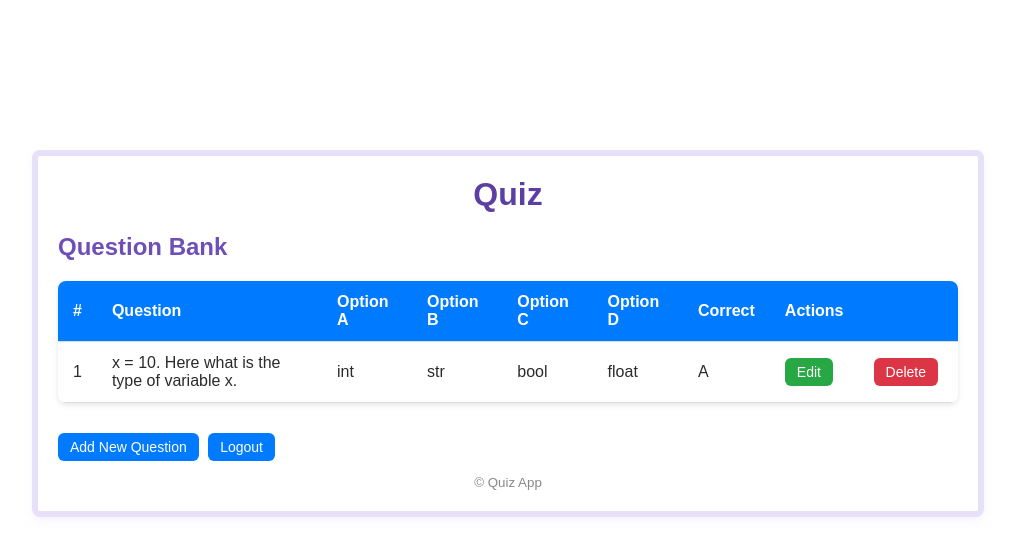
After one commit to Navizen-08/Mygit-01, a Django app: page /quiz/viewquest/ in a window 1280 px wide. The commit adds this page. Shown: the top 556 px of the page, without its empty margins (132-1147 px from the left). Run offline with Django 4.2, Linux system fonts and the light colour scheme; a user stored in the database is signed in; data comes from the database, SQL or seed files in the repository; both versions use the stored data as it was after the commit.

Commit message:
version-1

```diff
--- a/quizapp/urls.py
+++ b/quizapp/urls.py
@@ -7,7 +7,13 @@ urlpatterns = [
     path('register/', views.player_register, name='player_register'),
     path('player-login/', views.player_login, name='player_login'),
     path('admin-login/', views.admin_login, name='admin_login'),
+    path('admin-home/', views.admin_home, name='admin-home'),
     path('common/', views.player_common, name='player_common'),
     path('quiz/', views.quiz_page, name='quiz_page'),
     path('logout/', views.user_logout, name='logout'),
+    path('addquest/', views.addQuest, name='add_question'),
+    path('editquest/<int:pk>', views.edit_question, name='edit_question'),
+    path('deletequest/<int:pk>', views.delete_question, name='delete_question'),
+    path('viewquest/', views.questions_list, name='questions_list'),
+
 ]
--- a/quizapp/views.py
+++ b/quizapp/views.py
@@ -1,8 +1,9 @@
-from django.shortcuts import render, redirect
+from django.shortcuts import render, redirect, get_object_or_404
+from django.urls import reverse_lazy
 from django.contrib import messages
 from django.contrib.auth import authenticate, login, logout
 from django.contrib.auth.decorators import login_required
-from .forms import PlayerRegistrationForm
+from .forms import PlayerRegistrationForm, QuestionForm
 from django.contrib.auth.forms import AuthenticationForm
 from .models import Question
 
@@ -42,30 +43,97 @@ def admin_login(request):
             user = form.get_user()
             if user.is_staff or hasattr(user, 'admin_profile'):
                 login(request, user)
-                return redirect('admin:index')  # redirect to Django admin or custom admin area
+                return redirect('quizapp:admin-home')  # redirect to Django admin or custom admin area
             else:
                 messages.error(request, "Not an admin account")
     else:
         form = AuthenticationForm()
     return render(request, 'quizapp/admin_login.html', {'form': form})
 
-@login_required
+@login_required(login_url= reverse_lazy('quizapp:admin-login'))
+def admin_home(request):
+    return render(request, 'quizapp/admin_home.html')
+
+@login_required(login_url= reverse_lazy('quizapp:admin-login'))
+def addQuest(request):
+    if not (request.user.is_staff or hasattr(request.user, 'admin_profile')):
+        messages.error(request, "Only admins can add questions.")
+        return redirect('quizapp:homepage')
+    if request.method == "POST":
+        form = QuestionForm(request.POST)
+        if form.is_valid():
+            form.save()
+            return redirect('quizapp:questions_list')  # redirect after saving
+    else:
+        form = QuestionForm()
+    return render(request, 'quizapp/add_question.html', {'form': form})
+
+@login_required(login_url= reverse_lazy('quizapp:admin-login'))
+def questions_list(request):
+    questions = Question.objects.all().order_by('id')  # order by id, or you can use '-id' for latest first
+    return render(request, 'quizapp/questions_list.html', {'questions': questions})
+
+@login_required(login_url= reverse_lazy('quizapp:admin-login'))
+def edit_question(request, pk):
+    if not (request.user.is_staff or hasattr(request.user, 'admin_profile')):
+        messages.error(request, "Only admins can modify questions.")
+        return redirect('quizapp:homepage')
+    question = get_object_or_404(Question, pk=pk)
+    if request.method == 'POST':
+        form = QuestionForm(request.POST, instance=question)
+        if form.is_valid():
+            form.save()
+            messages.success(request, 'Question updated successfully!')
+            return redirect('quizapp:questions_list')
+    else:
+        form = QuestionForm(instance=question)
+    return render(request, 'quizapp/add_question.html', {'form': form})
+
+@login_required(login_url= reverse_lazy('quizapp:admin-login'))
+def delete_question(request, pk):
+    if not (request.user.is_staff or hasattr(request.user, 'admin_profile')):
+        messages.error(request, "Only admins can delete questions.")
+        return redirect('quizapp:homepage')
+    question = get_object_or_404(Question, pk=pk)
+    if request.method == 'POST':
+        question.delete()
+        messages.success(request, 'Question deleted successfully!')
+        return redirect('quizapp:questions_list')
+    return render(request, 'quizapp/delete_confirmation.html', {'object': question})
+
+@login_required(login_url= reverse_lazy('quizapp:player-login'))
 def player_common(request):
     # simple common page for players - links to quiz or logout
     return render(request, 'quizapp/player_common.html')
 
-@login_required
+@login_required(login_url= reverse_lazy('quizapp:player-login'))
 def quiz_page(request):
     # very simple quiz page that lists questions
-    questions = Question.objects.all()[:5]
+    questions = Question.objects.all()[:5]  # First 5 questions
+    total_questions = len(questions)
+
     if request.method == 'POST':
-        # Basic scoring demonstration (no persistence)
         score = 0
+        attempted = 0
+
         for q in questions:
             ans = request.POST.get(f'question_{q.id}')
-            if ans == q.correct:
-                score += 1
-        return render(request, 'quizapp/quiz_result.html', {'score': score, 'total': len(questions)})
+            if ans:
+                attempted += 1
+                if ans == q.correct:
+                    score += 1
+
+        not_attempted = total_questions - attempted
+        percentage = round((score / total_questions) * 100, 2) if total_questions > 0 else 0
+
+        return render(request, 'quizapp/quiz_result.html', {
+            'score': score,
+            'total': total_questions,
+            'attempted': attempted,
+            'not_attempted': not_attempted,
+            'percentage': percentage,
+        })
+
     return render(request, 'quizapp/quiz_page.html', {'questions': questions})
 
 def user_logout(request):
--- a/static/css/styles.css
+++ b/static/css/styles.css
@@ -55,3 +55,197 @@ footer { text-align:center; color:#888; margin-top:12px; }
   text-decoration: none;
   margin-bottom: 20px;
 }
+
+/* add_question.html */
+
+/* General form styling */
+form {
+  background: #fff;
+  padding: 20px;
+  border-radius: 8px;
+  box-shadow: 0 2px 6px rgba(0,0,0,0.1);
+  max-width: 600px;
+  margin: 20px auto;
+}
+
+/* Form groups */
+.form-group {
+  margin-bottom: 15px;
+  display: flex;
+  flex-direction: column;
+}
+
+/* Labels */
+.form-group label {
+  font-weight: bold;
+  margin-bottom: 6px;
+  color: #333;
+}
+
+/* Inputs, selects, textareas */
+.form-group input,
+.form-group select,
+.form-group textarea {
+  padding: 10px;
+  border: 1px solid #ccc;
+  border-radius: 6px;
+  font-size: 14px;
+  transition: border 0.3s;
+}
+
+.form-group input:focus,
+.form-group select:focus,
+.form-group textarea:focus {
+  border-color: #007bff;
+  outline: none;
+}
+
+/* Error messages */
+.error {
+  color: #d9534f;
+  font-size: 13px;
+  margin-top: 4px;
+}
+
+/* Buttons */
+button[type="submit"] {
+  background-color: #007bff;
+  color: #fff;
+  padding: 10px 18px;
+  border: none;
+  border-radius: 6px;
+  cursor: pointer;
+  font-size: 15px;
+  margin-top: 10px;
+}
+
+button[type="submit"]:hover {
+  background-color: #0056b3;
+}
+
+a.btn-cancel {
+  display: inline-block;
+  margin-left: 10px;
+  padding: 10px 18px;
+  border-radius: 6px;
+  background: #6c757d;
+  color: #fff;
+  text-decoration: none;
+  font-size: 15px;
+}
+
+a.btn-cancel:hover {
+  background: #5a6268;
+}
+/* question_list.html */
+
+/* Table styling for question list */
+.questions-table {
+  width: 100%;
+  border-collapse: collapse;
+  margin: 20px 0;
+  background: #fff;
+  box-shadow: 0 2px 6px rgba(0,0,0,0.1);
+  border-radius: 8px;
+  overflow: hidden;
+}
+
+.questions-table th, .questions-table td {
+  padding: 12px 15px;
+  text-align: left;
+  border-bottom: 1px solid #ddd;
+}
+
+.questions-table th {
+  background-color: #007bff;
+  color: #fff;
+  font-weight: 600;
+}
+
+.questions-table tr:nth-child(even) {
+  background-color: #f9f9f9;
+}
+
+/* Action buttons */
+.btn-edit,
+.btn-delete,
+.btn-add {
+  padding: 6px 12px;
+  border-radius: 6px;
+  color: #fff;
+  text-decoration: none;
+  font-size: 14px;
+  margin-right: 5px;
+}
+
+.btn-edit {
+  background-color: #28a745;
+}
+
+.btn-edit:hover {
+  background-color: #218838;
+}
+
+.btn-delete {
+  background-color: #dc3545;
+}
+
+.btn-delete:hover {
+  background-color: #c82333;
+}
+
+.btn-add {
+  display: inline-block;
+  background-color: #007bff;
+  margin-top: 10px;
+}
+
+.btn-add:hover {
+  background-color: #0056b3;
+}
+/* delete_confirmation.html */
+
+.delete-card {
+  background: #fff;
+  padding: 20px;
+  border-radius: 8px;
+  box-shadow: 0 2px 6px rgba(0,0,0,0.1);
+  max-width: 600px;
+  margin: 30px auto;
+  text-align: center;
+}
+
+.delete-card blockquote {
+  font-style: italic;
+  color: #555;
+  margin: 15px 0;
+}
+
+.delete-card .btn-delete {
+  background-color: #dc3545;
+  color: #fff;
+  padding: 10px 18px;
+  border-radius: 6px;
+  border: none;
+  cursor: pointer;
+  font-size: 15px;
+  margin-right: 10px;
+}
+
+.delete-card .btn-delete:hover {
+  background-color: #c82333;
+}
+
+.delete-card .btn-cancel {
+  display: inline-block;
+  padding: 10px 18px;
+  border-radius: 6px;
+  background: #6c757d;
+  color: #fff;
+  text-decoration: none;
+  font-size: 15px;
+}
+
+.delete-card .btn-cancel:hover {
+  background: #5a6268;
+}
--- /dev/null
+++ b/templates/quizapp/questions_list.html
@@ -0,0 +1,45 @@
+{% extends "base.html" %}
+{% block title %}Questions List{% endblock %}
+
+{% block content %}
+<h2>Question Bank</h2>
+<table class="questions-table">
+  <thead>
+    <tr>
+      <th>#</th>
+      <th>Question</th>
+      <th>Option A</th>
+      <th>Option B</th>
+      <th>Option C</th>
+      <th>Option D</th>
+      <th>Correct</th>
+      <th>Actions</th>
+      <th class='nun'></th>
+    </tr>
+  </thead>
+  <tbody>
+    {% for question in questions %}
+    <tr>
+      <td>{{ question.pk }}</td>
+      <td>{{ question.text }}</td>
+      <td>{{ question.option_a }}</td>
+      <td>{{ question.option_b }}</td>
+      <td>{{ question.option_c|default:"-" }}</td>
+      <td>{{ question.option_d|default:"-" }}</td>
+      <td>{{ question.correct }}</td>
+      <td>
+        <a href="{% url 'quizapp:edit_question' question.id %}" class="btn-edit">Edit</a>
+      </td>
+      <td><a href="{% url 'quizapp:delete_question' question.id %}" class="btn-delete">Delete</a></td>
+    </tr>
+    {% empty %}
+    <tr>
+      <td colspan="8">No questions found.</td>
+    </tr>
+    {% endfor %}
+  </tbody>
+</table>
+
+<a href="{% url 'quizapp:add_question' %}" class="btn-add">Add New Question</a>
+<a href="{% url 'quizapp:home' %}" class="btn-add">Logout</a>
+{% endblock %}
```
Also changed, not shown: quizapp/forms.py (+16 -1 lines), templates/quizapp/add_question.html (added, +14 -0 lines), templates/quizapp/admin_home.html (added, +42 -0 lines), templates/quizapp/delete_confirmation.html (added, +16 -0 lines), templates/quizapp/quiz_result.html (added, +30 -0 lines), db.sqlite3.
